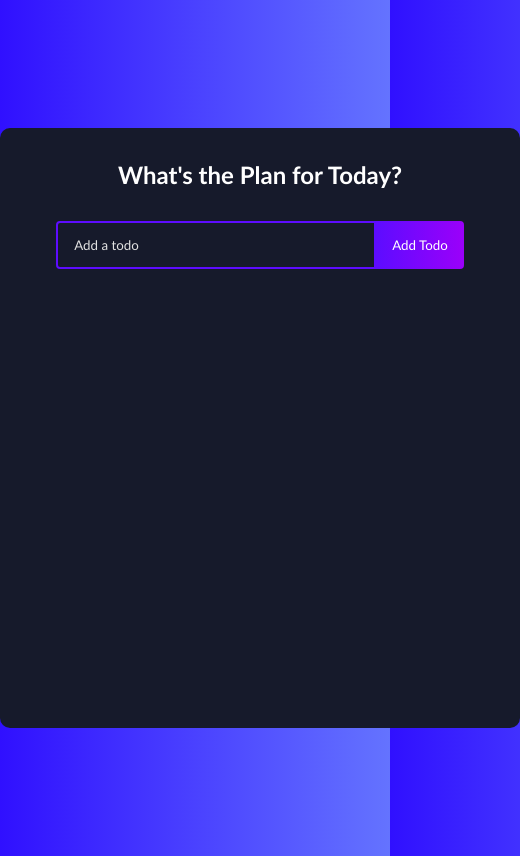
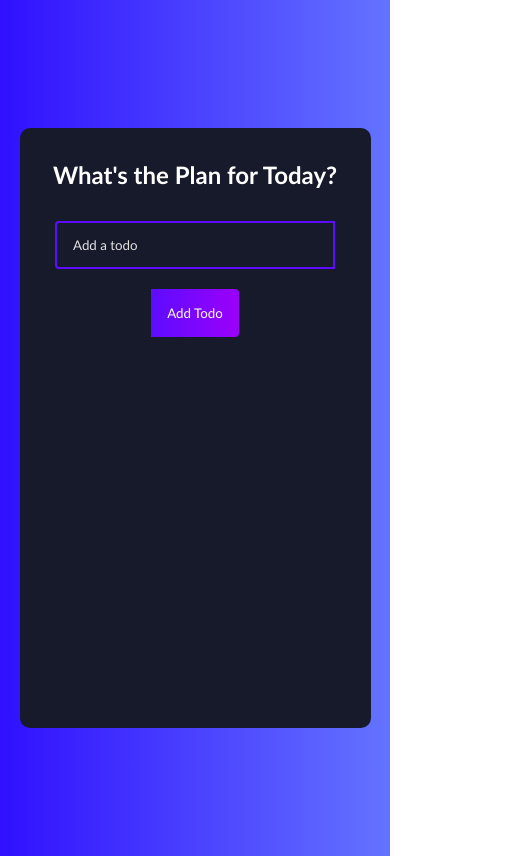
Before and after one commit to pazzissima/react-todo-app, a React (Create React App) app: page / in a window 390 px wide. Shown: the whole page, 520 px wide, since content can reach past the window. Built offline with nearby package versions, Linux system fonts and the light colour scheme.

Commit message:
optimize for Mobile

```diff
--- a/src/App.css
+++ b/src/App.css
@@ -17,7 +17,8 @@
   display: flex;
   flex-direction: column;
   justify-content: start;
-  width: 520px;
+  max-width: 520px;
+  width: 90%;
   min-height: 600px;
   background: #161a2b;
   text-align: center;
@@ -46,7 +47,7 @@
   border-radius: 4px 0 0 4px;
   border: 2px solid #5d0cff;
   outline: none;
-  width: 320px;
+  width: 280px;
   background: transparent;
   color: #fff;
 }
@@ -145,3 +146,16 @@
 .edit-icon {
   color: #fff;
 }
+/* DESKTOP */
+@media only screen and (min-width: 768px) {
+  .todo-input {
+    width: 320px;
+  }
+}
+/* TINY MOBILE */
+@media only screen and (max-width: 420px) {
+  .todo-button {
+    display:block;
+    margin: 20px auto;
+  }
+}
```
